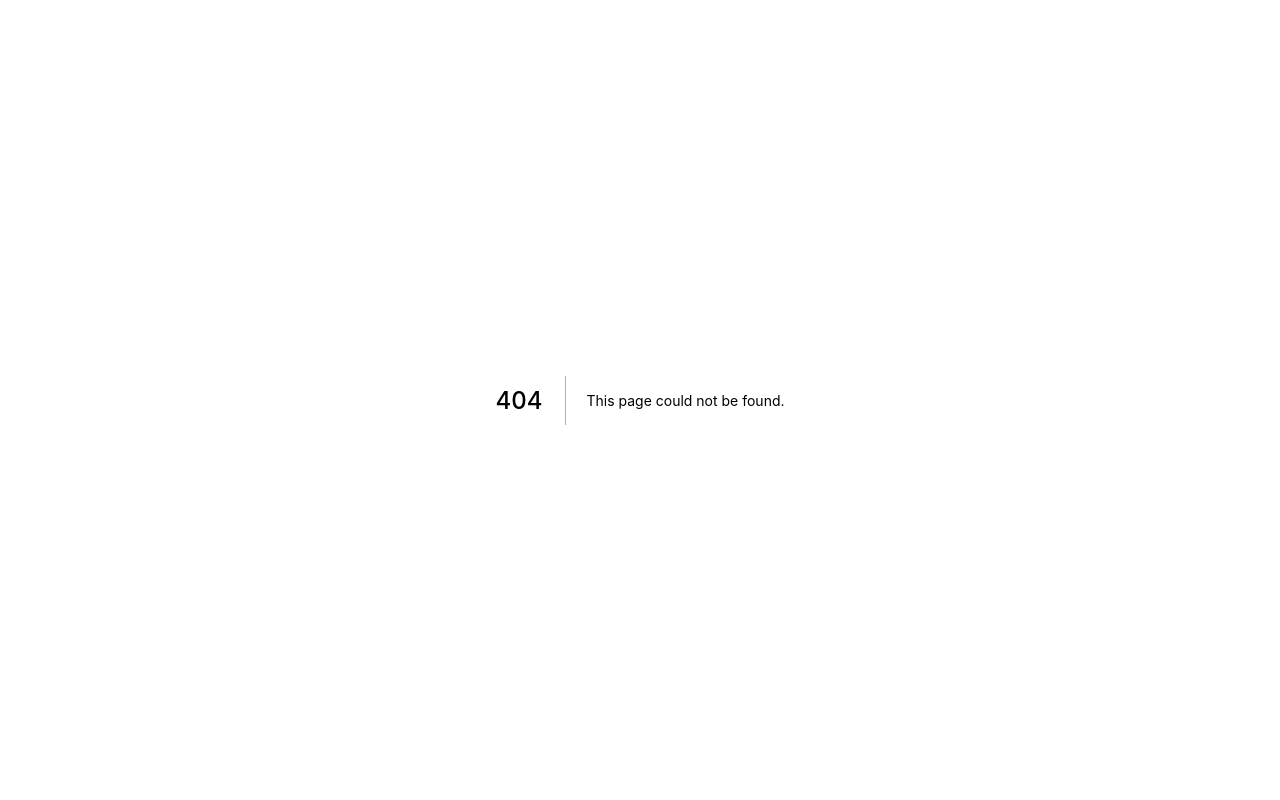
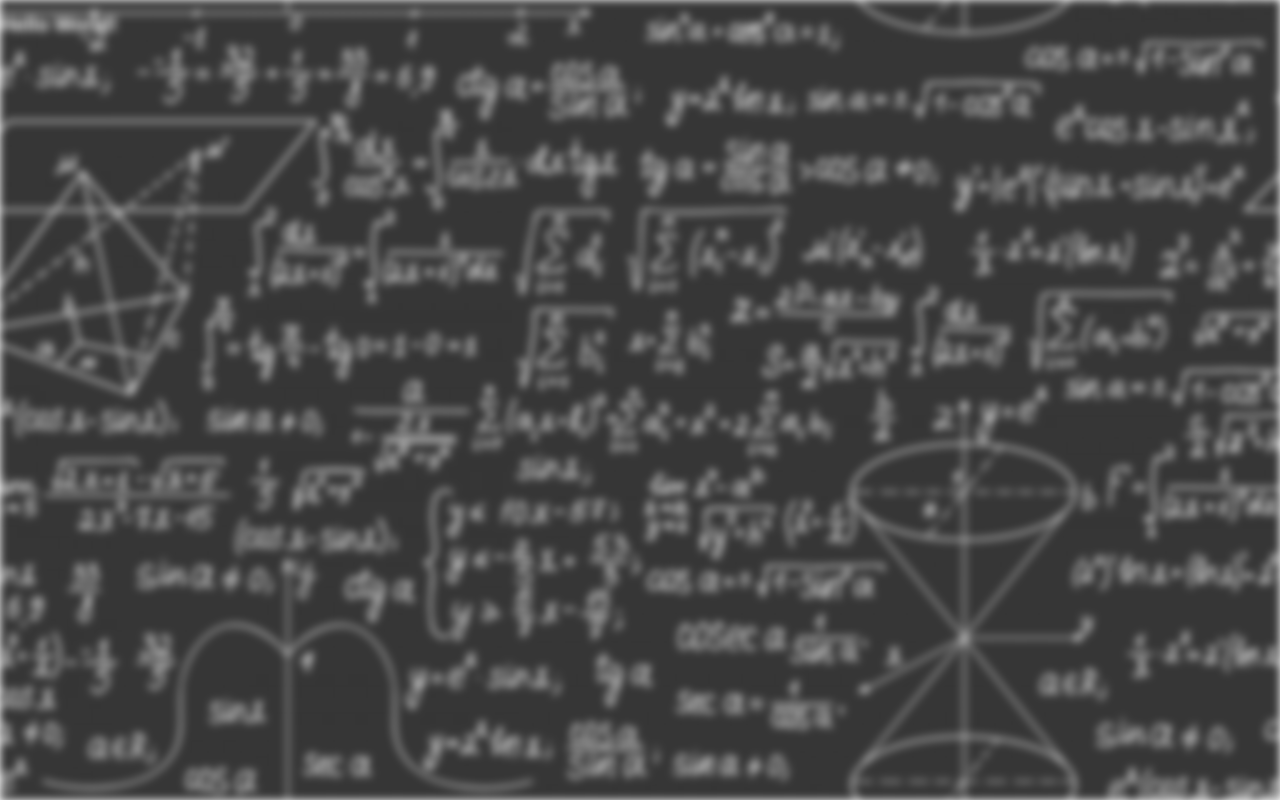
Before and after one commit to carlosjasso/fcc-front-end-libraries, a Next.js app: page /calc in a window 1280 px wide. Before the commit this address had no page. Built offline with nearby package versions, Linux system fonts and the light colour scheme.

Commit message:
started calc

```diff
--- /dev/null
+++ b/pages/calc.jsx
@@ -0,0 +1,25 @@
+import React from "react";
+import Head from "next/head";
+import Styles from "@styles/calc.module.scss";
+
+export default class Calculator extends React.Component {
+    constructor(props) {
+        super(props);
+    }
+
+    render() {
+        return (
+            <main className={Styles["page-container"]}>
+                <Donas />
+            </main>
+        );
+    }
+}
+
+function Donas(props) {
+    return (
+        <div className={Styles["donas-bimbo"]}>
+            <h1>Hello World!</h1>
+        </div>
+    );
+}
--- a/pages/index.jsx
+++ b/pages/index.jsx
@@ -19,6 +19,9 @@ export default function Home() {
                 <li>
                     <Link href="/drums"><a>Drum Machine</a></Link>
                 </li>
+                <li>
+                    <Link href="/calc"><a>Calculator</a></Link>
+                </li>
             </ul>
         </div>
     );
--- /dev/null
+++ b/styles/calc.module.scss
@@ -0,0 +1,17 @@
+.page-container {
+    display: flex;
+    flex-direction: row;
+    flex-grow: 1;
+    width: 100vw;
+    height: 100vh;
+    background: #ccc;
+    background-image: url("/img/math-background.jpg");
+    background-position: center;
+    background-repeat: no-repeat;
+    background-size: cover;
+    filter: blur(4px);
+}
+
+.donas-bimbo {
+    color: white;
+}
```
Also changed, not shown: public/img/math-background.jpg (added).
